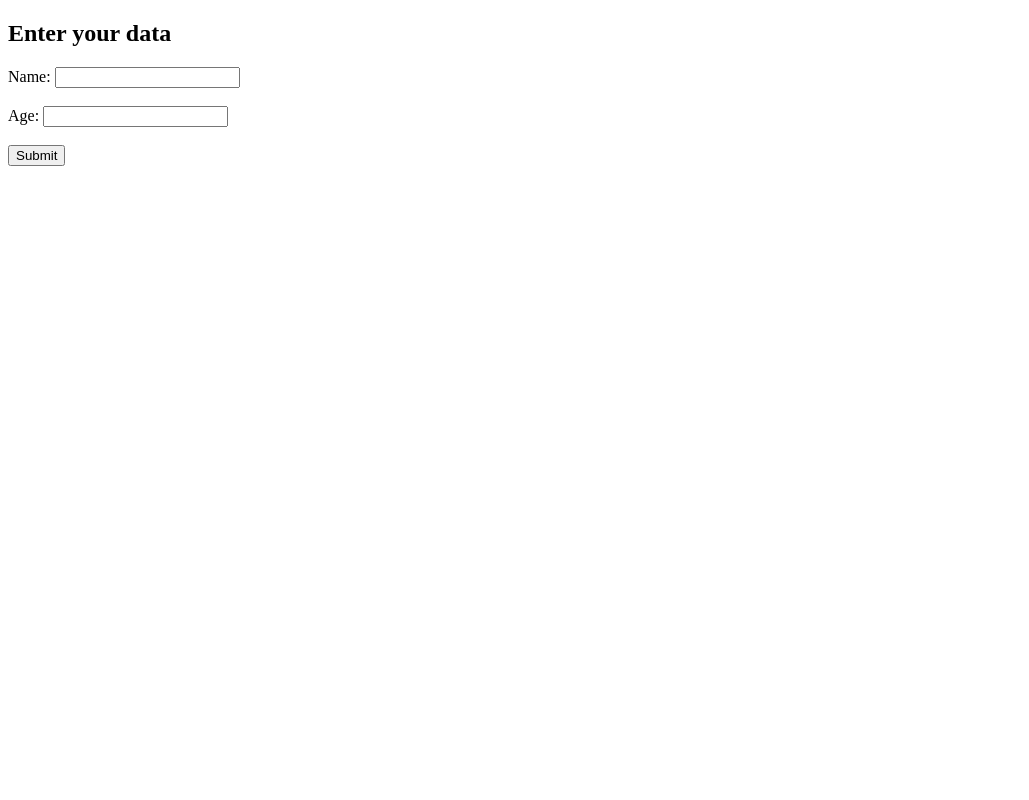
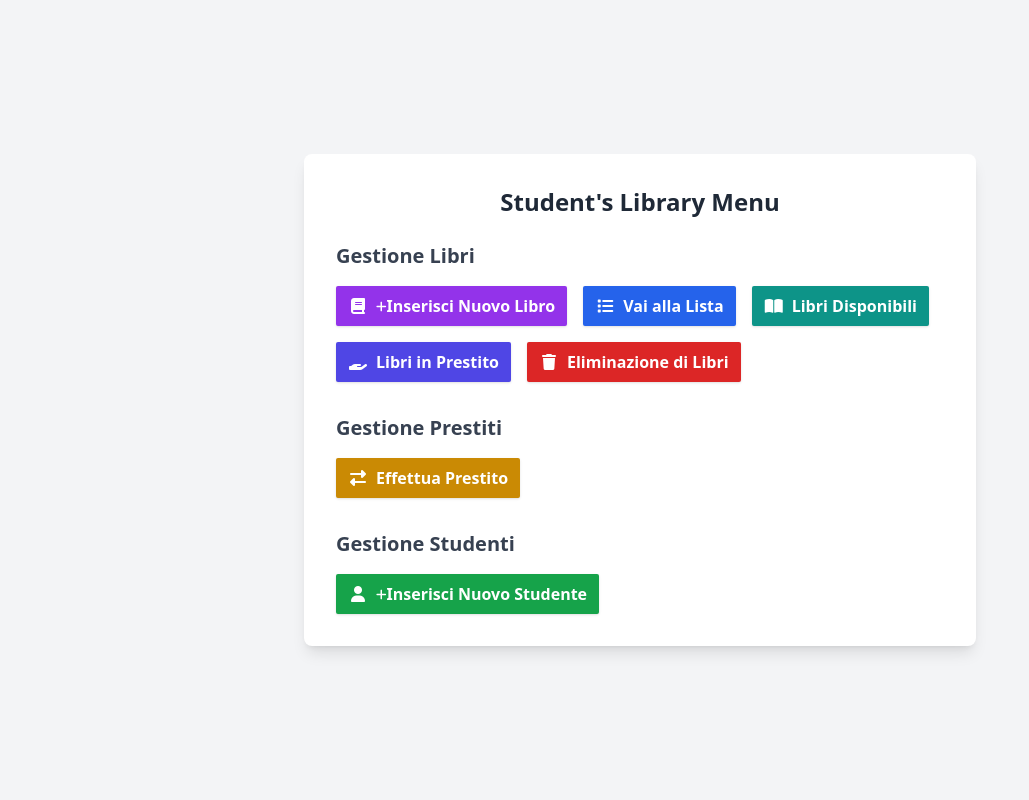
Before and after one commit to marianoktm/BD2-UNISA, a Flask app: page / in a window 1280 px wide. Shown: the whole page, without its empty margins (0-1029 px from the left). Run offline with Flask 3, Linux system fonts and the light colour scheme; some libraries are stand-ins or nearby versions.

Commit message:
index.html test

```diff
--- a/routes/form_route.py
+++ b/routes/form_route.py
@@ -5,6 +5,7 @@ formBlueprint = Blueprint("form", __name__)
 
 @formBlueprint.post("/form")
 def form():
+
     name = request.form.get("name")
     age = request.form.get("age")
     return render_template("post_result.html", name=name, age=age)
--- a/routes/list_books_route.py
+++ b/routes/list_books_route.py
@@ -3,7 +3,7 @@ from config.config import get_databases
 
 listBlueprint = Blueprint("list", __name__)
 
-@listBlueprint.route("/list")
+@listBlueprint.post("/list")
 def my_list():
 
     databases = get_databases()
@@ -11,6 +11,7 @@ def my_list():
 
     books = list(books_cursor)
 
-    #name_books = [book['title'] for book in books]
+    name_books = [book['title'] for book in books]
+    print(name_books)
 
     return render_template("list.html", books=books)
--- a/templates/index.html
+++ b/templates/index.html
@@ -2,14 +2,70 @@
 <html lang="en">
 <head>
     <meta charset="UTF-8">
+    <meta name="viewport" content="width=device-width, initial-scale=1.0">
     <title>Student's Library</title>
+    <script src="https://cdn.tailwindcss.com"></script>
+    <link rel="stylesheet" href="https://cdnjs.cloudflare.com/ajax/libs/font-awesome/6.4.2/css/all.min.css">
 </head>
-<body>
-<h2>Enter your data</h2>
-    <form action="/form" method="post">
-      Name: <input type="text" name="name"><br><br>
-      Age: <input type="number" name="age"><br><br>
-      <input type="submit" value="Submit">
-    </form>
+<body class="bg-gray-100 flex items-center justify-center min-h-screen">
+    <div class="bg-white p-8 rounded-lg shadow-lg max-w-2xl w-full">
+        <h2 class="text-2xl font-bold text-center text-gray-800 mb-6">Student's Library Menu</h2>
+
+        <!-- Sezione Gestione Libri -->
+        <div class="mb-8">
+            <h3 class="text-xl font-semibold text-gray-700 mb-4">Gestione Libri</h3>
+            <div class="flex flex-wrap gap-4">
+                <form action="/insert_students" method="POST">
+                    <button type="submit" class="py-2 px-3 bg-purple-600 text-white font-semibold rounded-sm shadow hover:bg-purple-700 transition duration-200 flex items-center">
+                        <i class="fas fa-book fa-fw mr-2"></i><i class="fas fa-plus fa-xs"></i> Inserisci Nuovo Libro
+                    </button>
+                </form>
+                <form action="/list" method="POST">
+                    <button type="submit" class="py-2 px-3 bg-blue-600 text-white font-semibold rounded-sm shadow hover:bg-blue-700 transition duration-200 flex items-center">
+                        <i class="fas fa-list fa-fw mr-2"></i> Vai alla Lista
+                    </button>
+                </form>
+                <form action="/available_books" method="POST">
+                    <button type="submit" class="py-2 px-3 bg-teal-600 text-white font-semibold rounded-sm shadow hover:bg-teal-700 transition duration-200 flex items-center">
+                        <i class="fas fa-book-open fa-fw mr-2"></i> Libri Disponibili
+                    </button>
+                </form>
+                <form action="/borrowed_books" method="POST">
+                    <button type="submit" class="py-2 px-3 bg-indigo-600 text-white font-semibold rounded-sm shadow hover:bg-indigo-700 transition duration-200 flex items-center">
+                        <i class="fas fa-hand-holding fa-fw mr-2"></i> Libri in Prestito
+                    </button>
+                </form>
+                <form action="/delete_books" method="POST">
+                    <button type="submit" class="py-2 px-3 bg-red-600 text-white font-semibold rounded-sm shadow hover:bg-red-700 transition duration-200 flex items-center">
+                        <i class="fas fa-trash fa-fw mr-2"></i> Eliminazione di Libri
+                    </button>
+                </form>
+            </div>
+        </div>
+
+        <!-- Sezione Gestione Prestiti -->
+        <div class="mb-8">
+            <h3 class="text-xl font-semibold text-gray-700 mb-4">Gestione Prestiti</h3>
+            <div class="flex flex-wrap gap-4">
+                <form action="/borrow_books" method="POST">
+                    <button type="submit" class="py-2 px-3 bg-yellow-600 text-white font-semibold rounded-sm shadow hover:bg-yellow-700 transition duration-200 flex items-center">
+                        <i class="fas fa-right-left fa-fw mr-2"></i> Effettua Prestito
+                    </button>
+                </form>
+            </div>
+        </div>
+
+        <!-- Sezione Gestione Studenti -->
+        <div>
+            <h3 class="text-xl font-semibold text-gray-700 mb-4">Gestione Studenti</h3>
+            <div class="flex flex-wrap gap-4">
+                <form action="/insert_books" method="POST">
+                    <button type="submit" class="py-2 px-3 bg-green-600 text-white font-semibold rounded-sm shadow hover:bg-green-700 transition duration-200 flex items-center">
+                        <i class="fas fa-user fa-fw mr-2"></i><i class="fas fa-plus fa-xs"></i> Inserisci Nuovo Studente
+                    </button>
+                </form>
+            </div>
+        </div>
+    </div>
 </body>
 </html>
```
